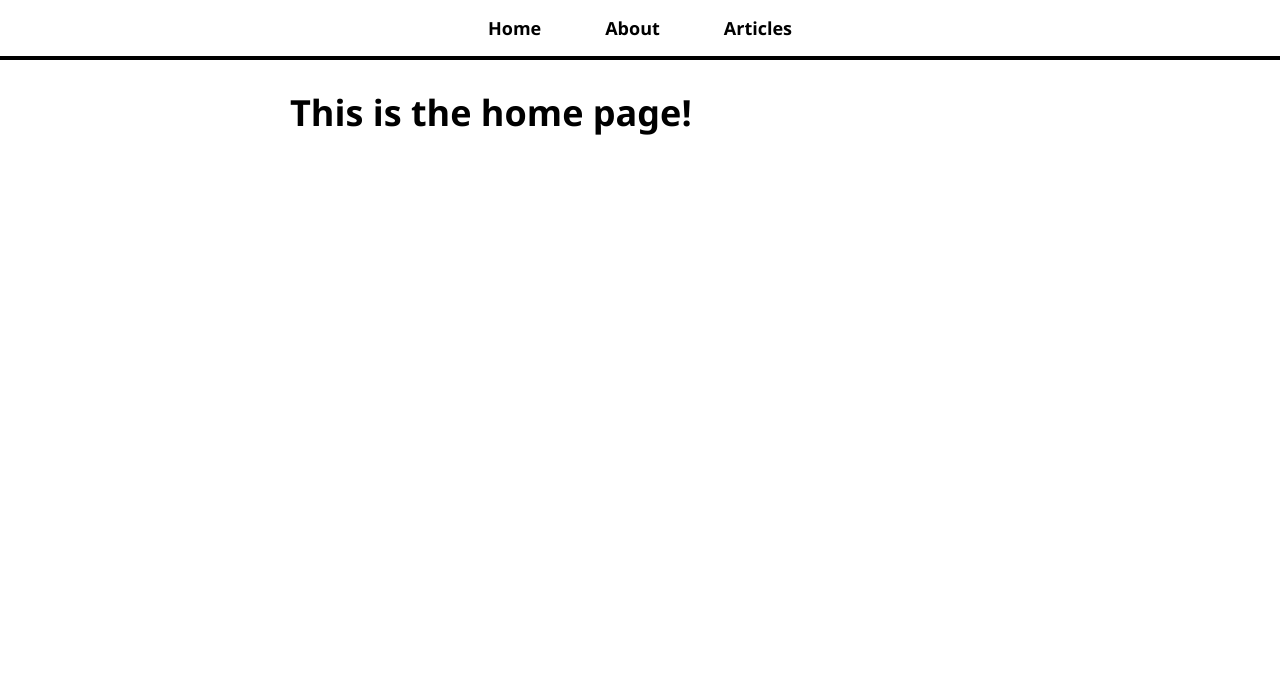
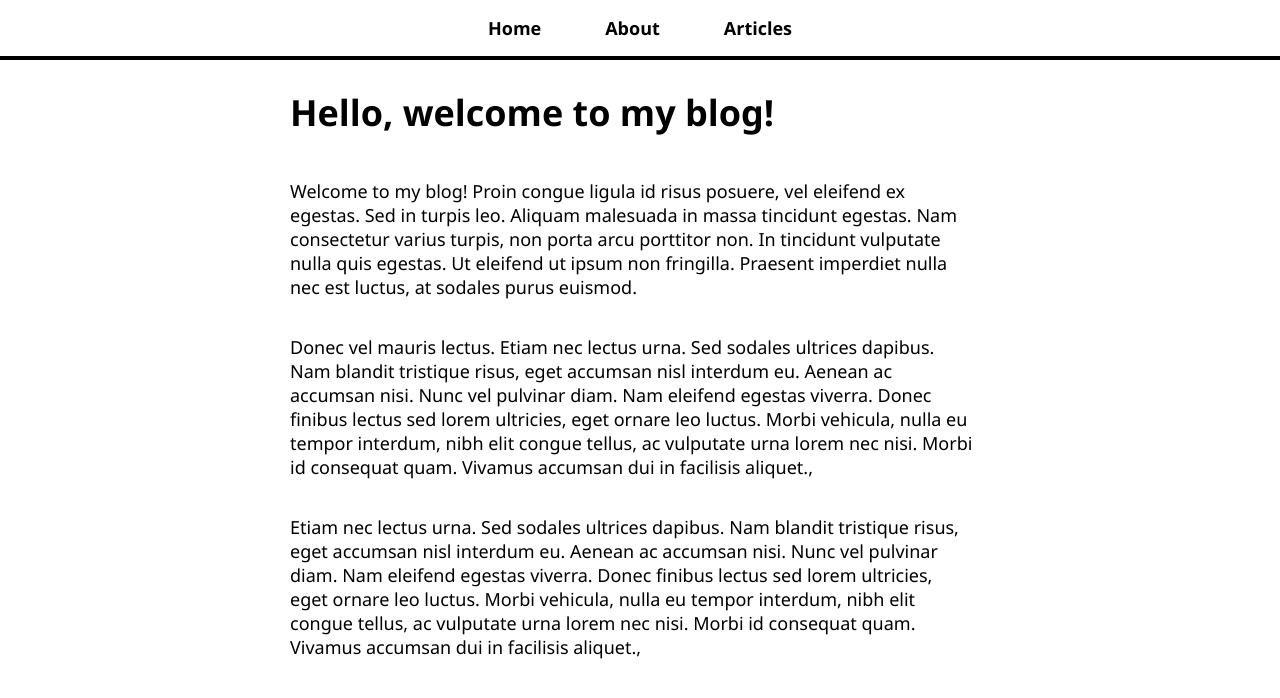
Before and after one commit to CeeJayyy007/eye-of-the-tiger, a React (Create React App) app: page / in a window 1280 px wide. Shown: the top 698 px of the page. Built offline with nearby package versions, Linux system fonts and the light colour scheme.

Commit message:
add content to about us and home pages

```diff
--- a/src/pages/AboutPage.js
+++ b/src/pages/AboutPage.js
@@ -1,6 +1,32 @@
 const AboutPage = () => {
     return (
-        <h1>This is the about page!</h1>
+        <>
+        <h1>About Me</h1>
+        <p>
+            Welcome to my blog! Proin congue
+            ligula id risus posuere, vel eleifend ex egestas. Sed in turpis leo.
+            Aliquam malesuada in massa tincidunt egestas. Nam consectetur varius turpis,
+            non porta arcu porttitor non. In tincidunt vulputate nulla quis egestas. Ut
+            eleifend ut ipsum non fringilla. Praesent imperdiet nulla nec est luctus, at
+            sodales purus euismod.
+        </p>
+        <p>
+            Donec vel mauris lectus. Etiam nec lectus urna. Sed sodales ultrices dapibus.
+            Nam blandit tristique risus, eget accumsan nisl interdum eu. Aenean ac accumsan
+            nisi. Nunc vel pulvinar diam. Nam eleifend egestas viverra. Donec finibus lectus
+            sed lorem ultricies, eget ornare leo luctus. Morbi vehicula, nulla eu tempor
+            interdum, nibh elit congue tellus, ac vulputate urna lorem nec nisi. Morbi id
+            consequat quam. Vivamus accumsan dui in facilisis aliquet.,
+        </p>
+        <p>
+            Etiam nec lectus urna. Sed sodales ultrices dapibus.
+            Nam blandit tristique risus, eget accumsan nisl interdum eu. Aenean ac accumsan
+            nisi. Nunc vel pulvinar diam. Nam eleifend egestas viverra. Donec finibus lectus
+            sed lorem ultricies, eget ornare leo luctus. Morbi vehicula, nulla eu tempor
+            interdum, nibh elit congue tellus, ac vulputate urna lorem nec nisi. Morbi id
+            consequat quam. Vivamus accumsan dui in facilisis aliquet.,
+        </p>
+    </>
     );
 }
 
--- a/src/pages/HomePage.js
+++ b/src/pages/HomePage.js
@@ -1,7 +1,31 @@
-const HomePage = () => {
-    return (
-        <h1>This is the home page!</h1>
-    );
-}
+const HomePage = () => (
+    <>
+    <h1>Hello, welcome to my blog!</h1>
+    <p>
+        Welcome to my blog! Proin congue
+        ligula id risus posuere, vel eleifend ex egestas. Sed in turpis leo.
+        Aliquam malesuada in massa tincidunt egestas. Nam consectetur varius turpis,
+        non porta arcu porttitor non. In tincidunt vulputate nulla quis egestas. Ut
+        eleifend ut ipsum non fringilla. Praesent imperdiet nulla nec est luctus, at
+        sodales purus euismod.
+    </p>
+    <p>
+        Donec vel mauris lectus. Etiam nec lectus urna. Sed sodales ultrices dapibus.
+        Nam blandit tristique risus, eget accumsan nisl interdum eu. Aenean ac accumsan
+        nisi. Nunc vel pulvinar diam. Nam eleifend egestas viverra. Donec finibus lectus
+        sed lorem ultricies, eget ornare leo luctus. Morbi vehicula, nulla eu tempor
+        interdum, nibh elit congue tellus, ac vulputate urna lorem nec nisi. Morbi id
+        consequat quam. Vivamus accumsan dui in facilisis aliquet.,
+    </p>
+    <p>
+        Etiam nec lectus urna. Sed sodales ultrices dapibus.
+        Nam blandit tristique risus, eget accumsan nisl interdum eu. Aenean ac accumsan
+        nisi. Nunc vel pulvinar diam. Nam eleifend egestas viverra. Donec finibus lectus
+        sed lorem ultricies, eget ornare leo luctus. Morbi vehicula, nulla eu tempor
+        interdum, nibh elit congue tellus, ac vulputate urna lorem nec nisi. Morbi id
+        consequat quam. Vivamus accumsan dui in facilisis aliquet.,
+    </p>
+    </>
+);
 
 export default HomePage;
```
